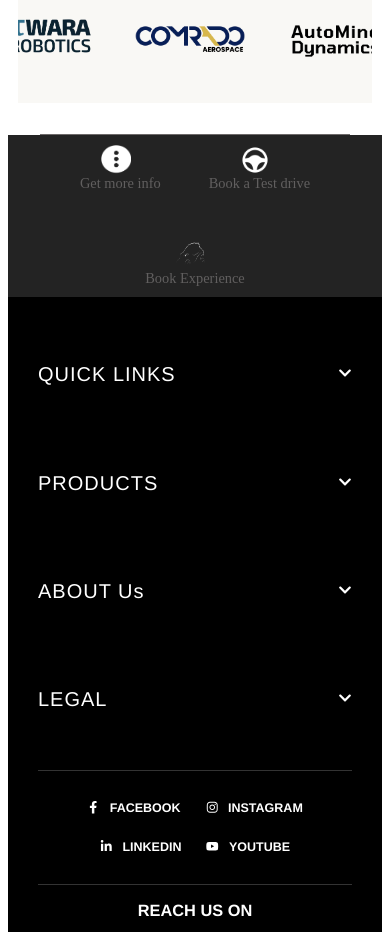
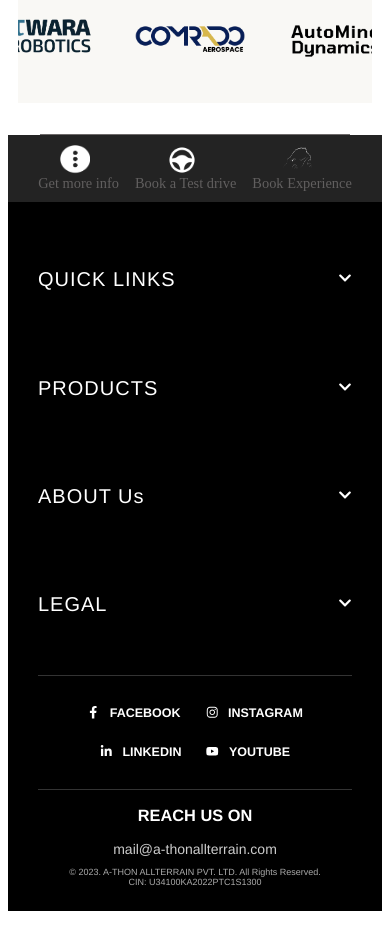
Before and after one commit to rira1403github/A-THON-ALLTERAIN-Main-Website, a Next.js app: page / in a window 390 px wide. Shown: the part 4520-5452 px from the top of the page. Built offline with nearby package versions, Linux system fonts and the light colour scheme.

Commit message:
CTA Fixes

```diff
--- a/src/sections/ActionsSection.module.css
+++ b/src/sections/ActionsSection.module.css
@@ -54,7 +54,7 @@
 
 @media (max-width: 768px) {
   .container {
-    gap: 5rem;
+    gap: 3rem;
   }
 
   .iconImg {
@@ -69,12 +69,12 @@
 
 @media (max-width: 480px) {
   .container {
-    gap: 3rem;
+    gap: 1rem;
     padding: 10px 0;
   }
   .link {
     flex-direction: column;
-    font-size: 26px;
+    font-size: 22px;
   }
   .card {
     padding: 0;
```
